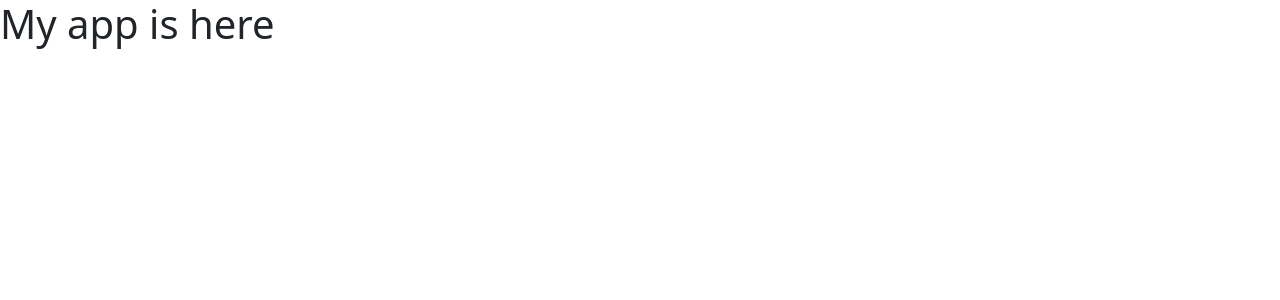
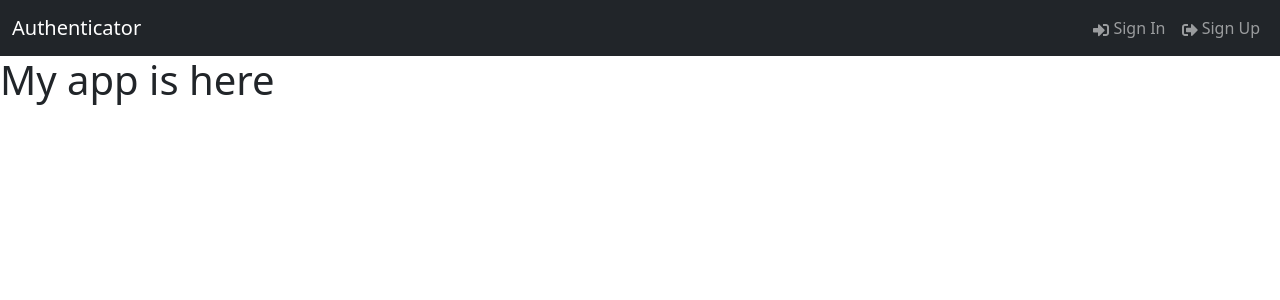
Before and after one commit to uimarshall/mern-auth-reduxtoolkit-, a React (Vite) app in the folder frontend/: page / in a window 1280 px wide. Shown: the top 300 px of the page. Built offline with nearby package versions, Linux system fonts and the light colour scheme.

Commit message:
Add Navbar

```diff
--- a/frontend/src/App.jsx
+++ b/frontend/src/App.jsx
@@ -1,6 +1,9 @@
+import Header from './components/Header';
+
 const App = () => {
   return (
     <div>
+      <Header />
       <h1>My app is here</h1>
     </div>
   );
--- /dev/null
+++ b/frontend/src/components/Header.jsx
@@ -0,0 +1,26 @@
+import { Container, Nav, Navbar } from 'react-bootstrap';
+
+import { FaSignInAlt, FaSignOutAlt } from 'react-icons/fa';
+
+const Header = () => {
+  return (
+    <Navbar bg="dark" variant="dark" expand="lg" collapseOnSelect>
+      <Container fluid>
+        <Navbar.Brand href="/">Authenticator</Navbar.Brand>
+        <Navbar.Toggle aria-controls="basic-navbar-nav" />
+        <Navbar.Collapse id="basic-navbar-nav">
+          <Nav className="ms-auto my-2 my-lg-0" style={{ maxHeight: '100px' }}>
+            <Nav.Link href="/login">
+              <FaSignInAlt /> Sign In
+            </Nav.Link>
+            <Nav.Link href="/register">
+              <FaSignOutAlt /> Sign Up
+            </Nav.Link>
+          </Nav>
+        </Navbar.Collapse>
+      </Container>
+    </Navbar>
+  );
+};
+
+export default Header;
```
